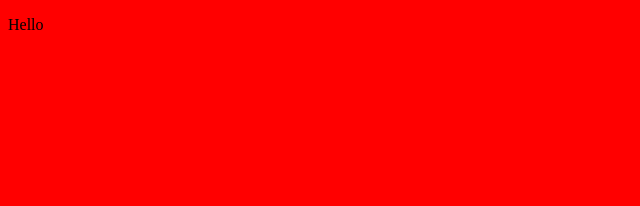
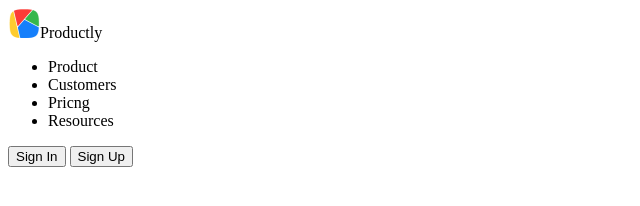
Before and after one commit to ArtyomBlr/MarkUp_Hiqo, a website: page src/index.html in a window 1280 px wide. Shown: the whole page, without its empty margins (0-640 px from the left). Drawn offline with nearby package versions, Linux system fonts and the light colour scheme; files that its build step writes are made by us from their sources.

Commit message:
add header to html

```diff
--- a/src/index.html
+++ b/src/index.html
@@ -1,12 +1,34 @@
 <!DOCTYPE html>
 <html lang="en">
 <head>
-  <meta charset="UTF-8">
-  <meta name="viewport" content="width=device-width, initial-scale=1.0">
-  <link rel="stylesheet" href="./css/style.min.css">
-  <title>Document</title>
+  <meta charset="UTF-8" />
+  <meta name="viewport" content="width=device-width, initial-scale=1.0" />
+  <link rel="stylesheet" href="./css/style.min.css" />
+  <title>Productly</title>
 </head>
 <body>
- <p>Hello</p>
+  <header>
+    <div class="logo">
+      <img src="./img/logo.png" alt="logo"><span class="logo-name">Productly</span>
+    </div>
+    <nav class="navigation">
+      <ul>
+        <li class="navigation-element active">Product</li>
+        <li class="navigation-element">Customers</li>
+        <li class="navigation-element">Pricng</li>
+        <li class="navigation-element">Resources</li>
+      </ul>
+    </nav>
+    <div class="sign-buttons">
+      <button class="button button-active">Sign In</button>
+      <button class="button">Sign Up</button>
+    </div>
+  </header>
+  <main>
+
+  </main>
+  <footer>
+
+  </footer>
 </body>
 </html>
--- a/src/styles/style.scss
+++ /dev/null
@@ -1,3 +0,0 @@
-body {
-  background: red;
-}
```
Also changed, not shown: package.json (+4 -3 lines), build/css/style.min.css, build/index.html, src/img/Bg.png (added), src/img/icon1.png (added), src/img/icon2.png (added), src/img/icon3.png (added), src/img/icon4.png (added), src/img/image1.png (added), src/img/image2.png (added), src/img/image3.png (added), src/img/logo.png (added), src/img/manager.png (added), src/img/marketer.png (added), 2 more files.
